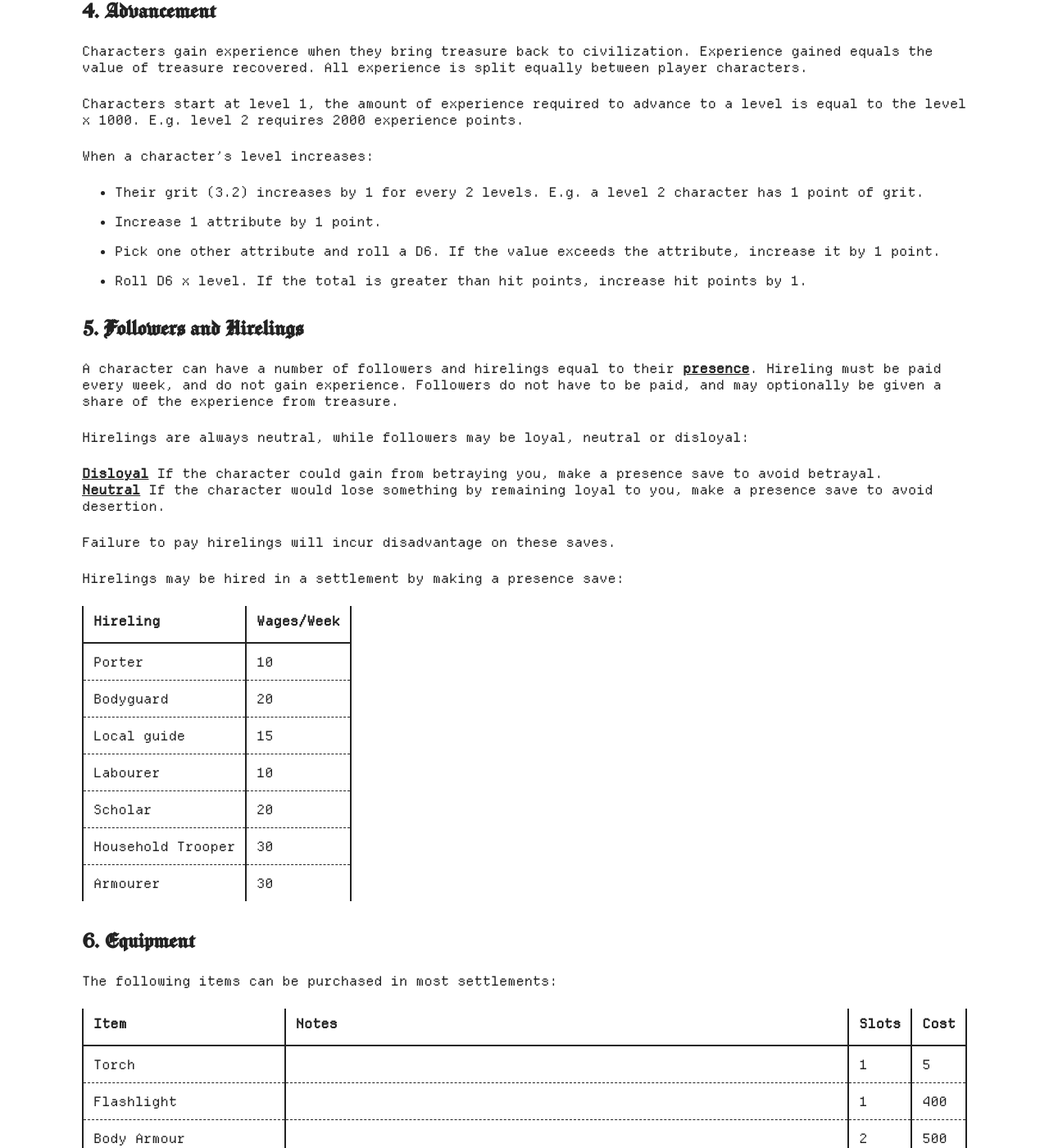
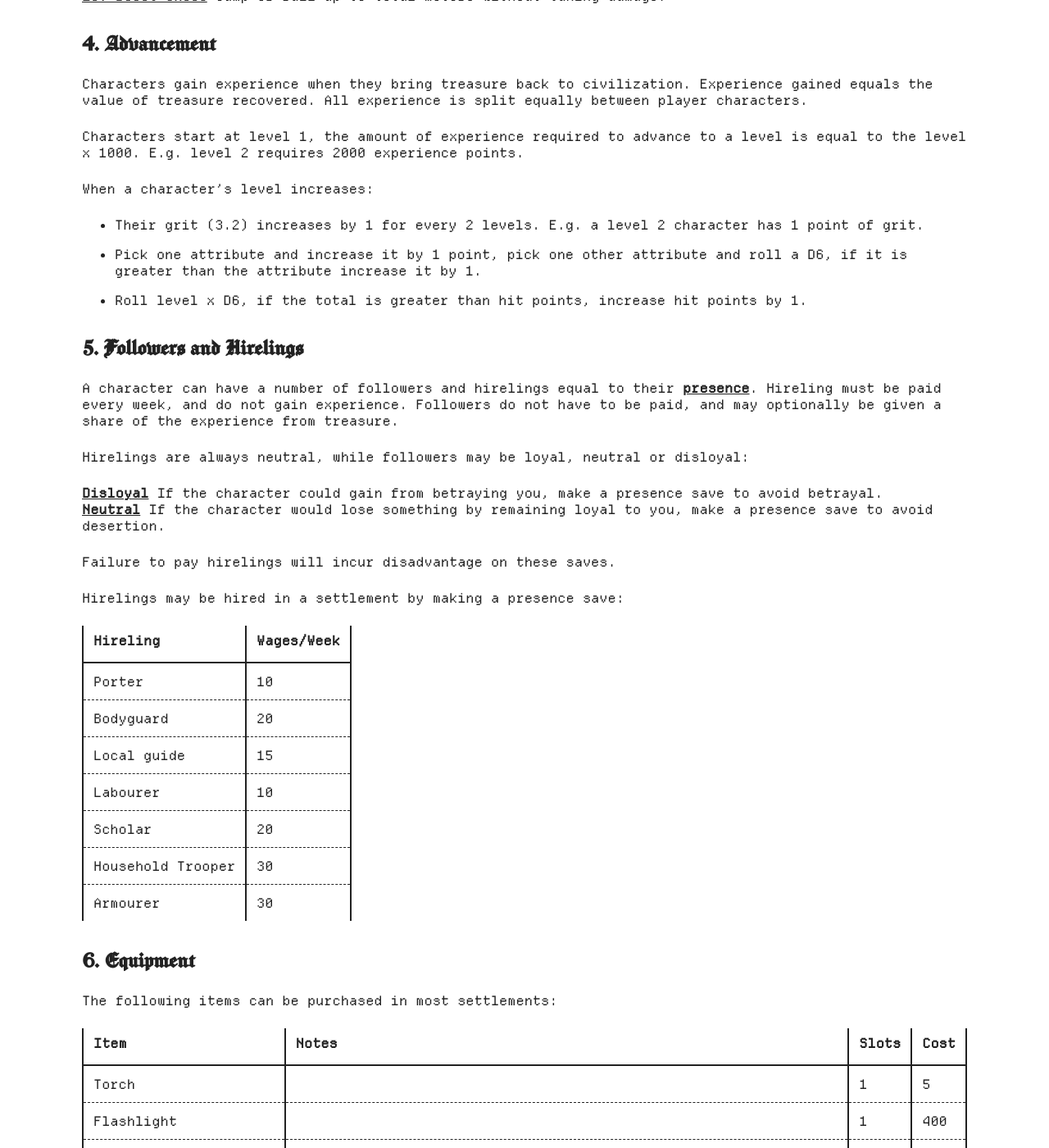
Before and after one commit to iendjinn/iendjinn, a Jekyll site: the page built from systems/dominion-of-the-sword/index.markdown, in a window 1280 px wide and 1400 px high, scrolled down 7560 px. Shown: the whole window at 82% size. Built offline with Jekyll 4.4.1, drawn with Linux system fonts in a browser that asks for light colours; some of the changed text lies outside the part shown.

Commit message:
tweak rules

```diff
--- a/systems/dominion-of-the-sword/index.markdown
+++ b/systems/dominion-of-the-sword/index.markdown
@@ -270,9 +270,8 @@ Characters start at level 1, the amount of experience required to advance to a l
 When a character's level increases:
 
 - Their grit (3.2) increases by 1 for every 2 levels. E.g. a level 2 character has 1 point of grit.
-- Increase 1 attribute by 1 point.
-- Pick one other attribute and roll a D6. If the value exceeds the attribute, increase it by 1 point.
-- Roll D6 x level. If the total is greater than hit points, increase hit points by 1.
+- Pick one attribute and increase it by 1 point, pick one other attribute and roll a D6, if it is greater than the attribute increase it by 1.
+- Roll level x D6, if the total is greater than hit points, increase hit points by 1.
 
 ## 5. Followers and Hirelings
 
```
Also changed, not shown: other parts of systems/dominion-of-the-sword/index.markdown (+9 -7 lines).
